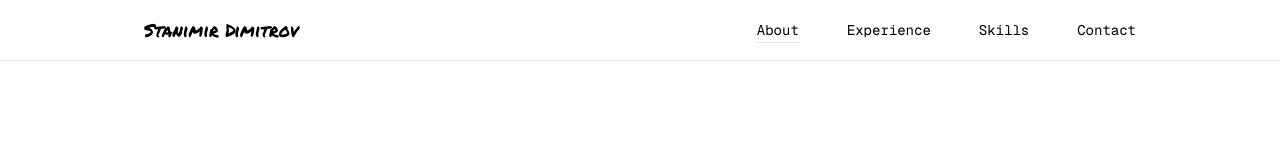
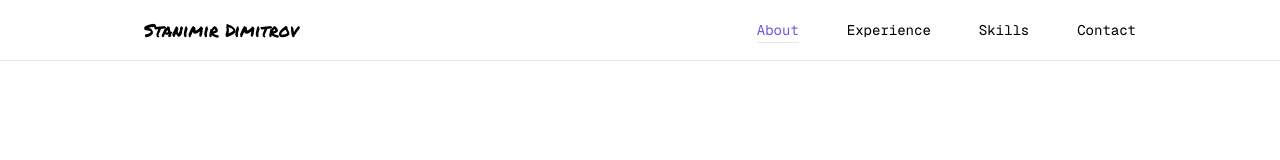
Before and after one commit to standimitrovv/portfolio-23, a React (Vite) app: page / in a window 1280 px wide. Shown: the top 160 px of the page. Built offline with nearby package versions, Linux system fonts and the light colour scheme.

Commit message:
refactor: remove colors object

```diff
--- a/src/Styles.ts
+++ b/src/Styles.ts
@@ -1,7 +1,3 @@
-export const colors = {
-  activeText: '#6E57E0',
-};
-
 type BreakPoints = 'sm' | 'md' | 'lg' | 'xl' | '2xl';
 
 export const mediaQueries: Record<BreakPoints, string> = {
--- a/src/features/navbar/Navbar.tsx
+++ b/src/features/navbar/Navbar.tsx
@@ -1,5 +1,4 @@
 import { useState } from 'react';
-import { colors } from '../../Styles';
 import { Sections } from './Sections';
 import { HamburgerButton } from './components/HamburgerButton';
 import { MobileMenu } from './components/MobileMenu';
@@ -34,11 +33,7 @@ export const Navbar: React.FunctionComponent = () => {
           {renderSections({
             onClick: handleTabClick,
             addSelectedSectionStyles: (section: Sections) =>
-              `${
-                activeSection === section
-                  ? `border-b text-[${colors.activeText}]`
-                  : ''
-              }`,
+              `${activeSection === section ? `border-b text-activeText` : ''}`,
           })}
         </ul>
       </section>
@@ -98,9 +93,7 @@ const renderSections = ({
     >
       <a
         href={`#${s.href}`}
-        className={`md:hover:text-[${
-          colors.activeText
-        }] md:hover:border-b cursor-pointer py-1 ${addSelectedSectionStyles?.(
+        className={`md:hover:text-activeText md:hover:border-b cursor-pointer py-1 ${addSelectedSectionStyles?.(
           s.name
         )}`}
       >
--- a/tailwind.config.js
+++ b/tailwind.config.js
@@ -3,6 +3,9 @@ export default {
   content: ['./index.html', './src/**/*.{ts,tsx}', './src/assets/fonts'],
   theme: {
     extend: {
+      colors: {
+        activeText: '#6E57E0',
+      },
       fontFamily: {
         geistMono: 'GeistMono',
         permanentMarker: 'Permanent Marker',
```
